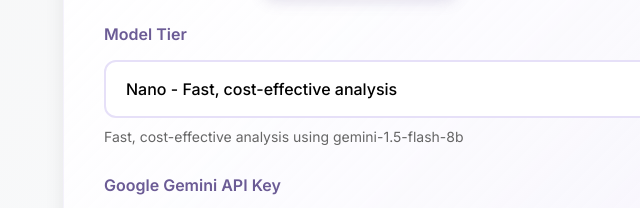
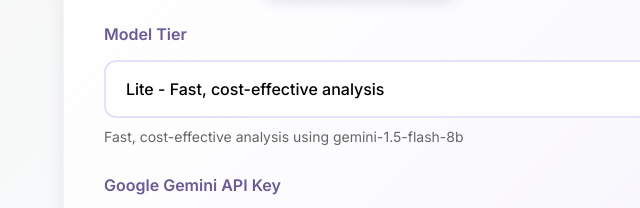
Before and after one commit to stephabauva/ai-business-opportunities-scanner, a website: page index.html in a window 1280 px wide. Both pictures are taken after a click on the element "Google Gemini". Shown: the part 503-711 px from the top of the page, 197-837 px from the left. Drawn offline with Linux system fonts and the light colour scheme.

Commit message:
fixed ; 1. Model tier dropdown: Now   shows different options based on    provider:     - OpenAI: Nano, Mini, Standard     - Google: Lite, Flash, Pro   2. API key field: Added   autocomplete="new-password" and   data-lpignore="true" to prevent   password managers from   auto-triggering
  The dropdown updates
  automatically when you switch
  between providers, and the API
  key field should no longer
  trigger password manager
  auto-fill.

```diff
--- a/index.html
+++ b/index.html
@@ -1276,7 +1276,7 @@
                 <div class="form-group">
                     <label for="apiKey" id="apiKeyLabel">OpenAI API Key</label>
                     <div class="input-container">
-                        <input type="password" class="input-field" id="apiKey" name="apiKey" placeholder="Enter your API key" required autocomplete="off" data-form-type="other">
+                        <input type="password" class="input-field" id="apiKey" name="apiKey" placeholder="Enter your API key" required autocomplete="new-password" data-form-type="other" data-lpignore="true">
                     </div>
                 </div>
 
@@ -1381,12 +1381,33 @@
             const apiKeyLabel = document.getElementById('apiKeyLabel');
             apiKeyLabel.textContent = provider === 'openai' ? 'OpenAI API Key' : 'Google Gemini API Key';
 
+            // Update model tier options
+            updateModelTierOptions();
+
             // Update model info
             updateModelInfo();
         }
 
         // Model tier selection
         document.getElementById('modelTier').addEventListener('change', updateModelInfo);
+
+        function updateModelTierOptions() {
+            const modelTierSelect = document.getElementById('modelTier');
+
+            if (currentProvider === 'openai') {
+                modelTierSelect.innerHTML = `
+                    <option value="nano">Nano - Fast, cost-effective analysis</option>
+                    <option value="mini">Mini - Balanced performance</option>
+                    <option value="standard">Standard - Most comprehensive analysis</option>
+                `;
+            } else {
+                modelTierSelect.innerHTML = `
+                    <option value="nano">Lite - Fast, cost-effective analysis</option>
+                    <option value="mini">Flash - Balanced performance</option>
+                    <option value="standard">Pro - Most comprehensive analysis</option>
+                `;
+            }
+        }
 
         function updateModelInfo() {
             const modelTier = document.getElementById('modelTier').value;
@@ -1867,6 +1888,7 @@
         });
 
         // Initialize
+        updateModelTierOptions();
         updateModelInfo();
     </script>
 </body>
```
